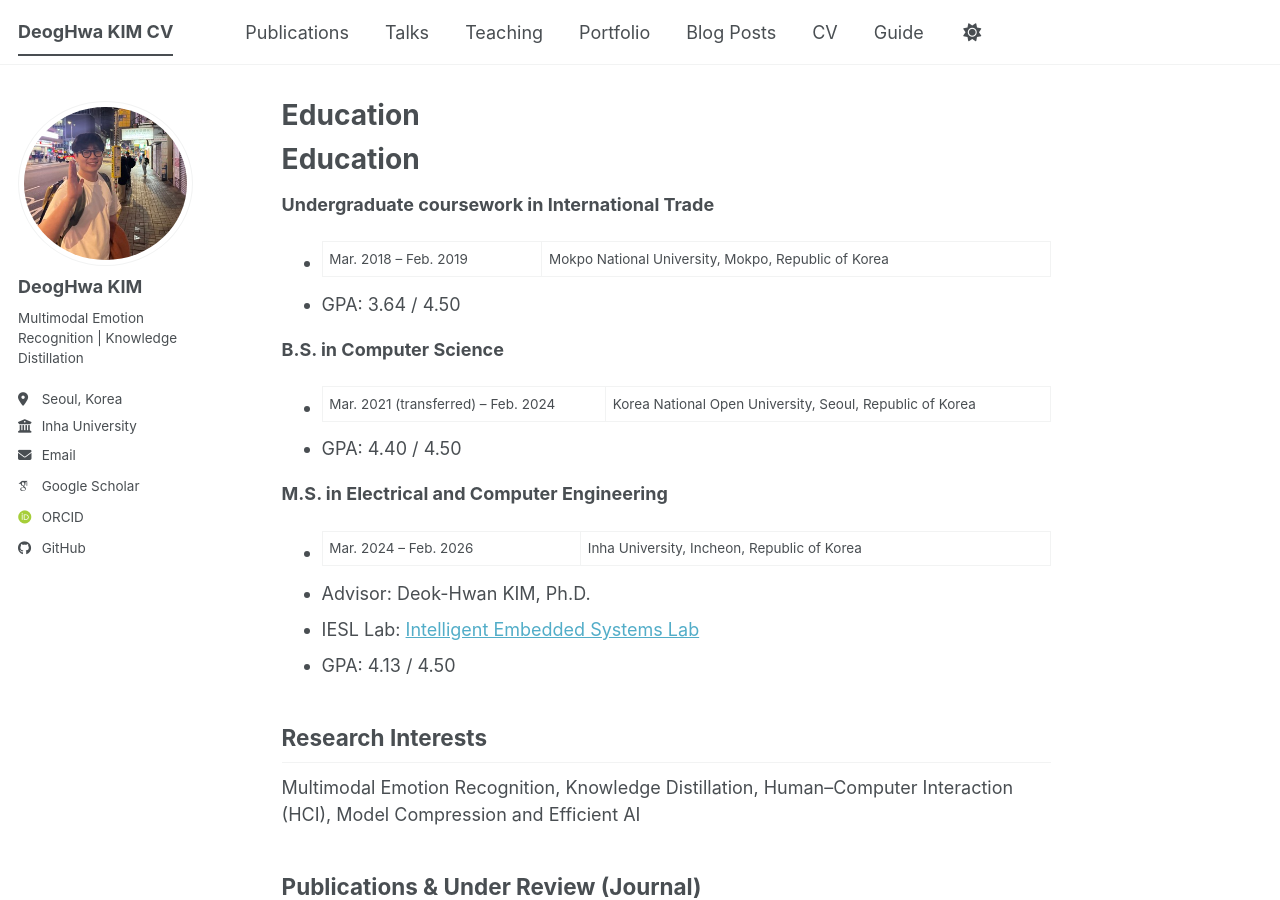
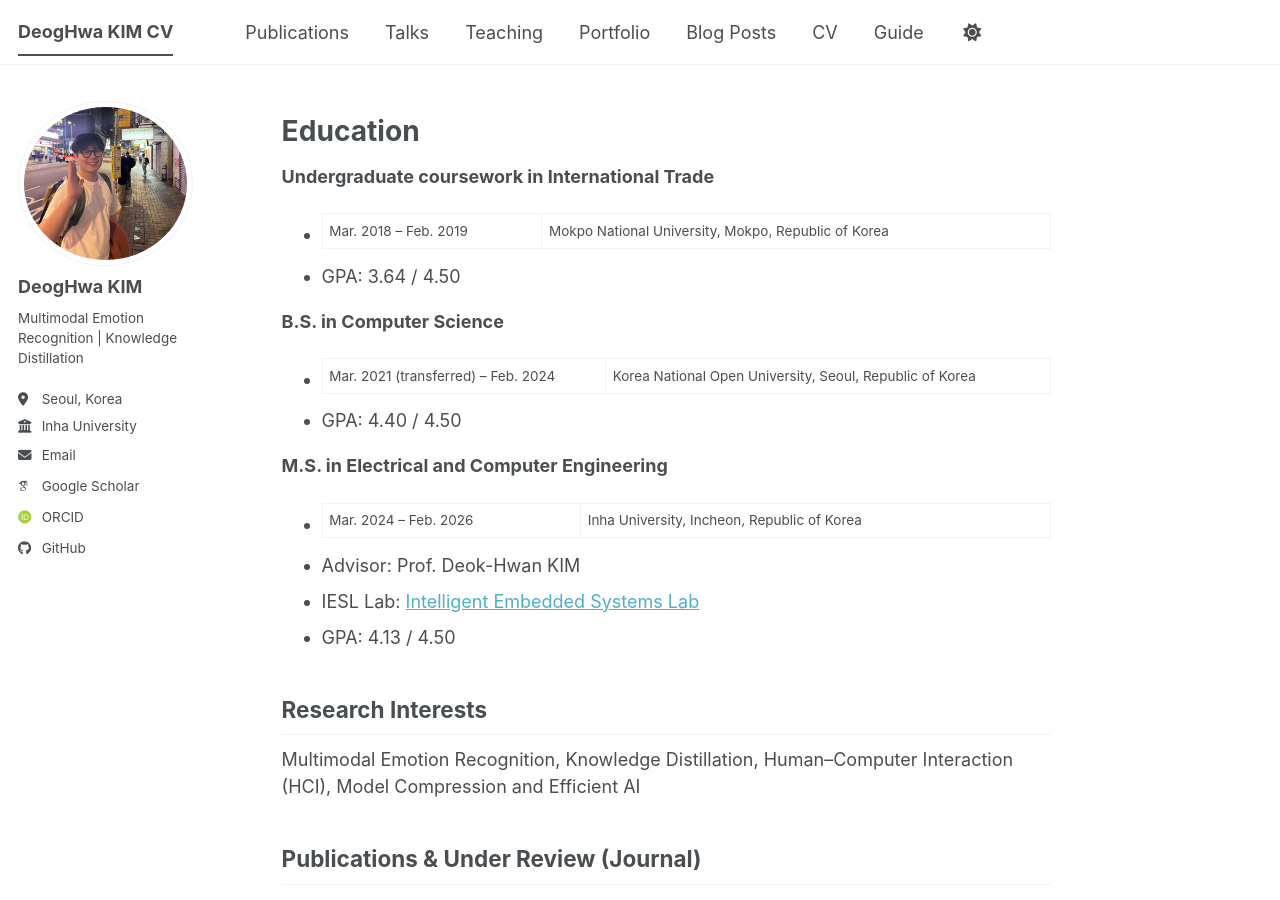
Before and after one commit to potatoduck9/potatoduck9.github.io, a Jekyll site: the page built from _pages/about.md, in a window 1280 px wide and 900 px high. Built offline with Jekyll 4.4.1, drawn with Linux system fonts in a browser that asks for light colours; some web fonts are replaced; a script bundle is joined from its source files by our own code; library files that are not in the unit come from our copies; our own code applies the rules of GitHub Pages for plain Markdown files.

Commit message:
Update about.md

```diff
--- a/_pages/about.md
+++ b/_pages/about.md
@@ -1,6 +1,6 @@
 ---
 permalink: /
-title:
+title: ""
 author_profile: true
 redirect_from:
   - /about/
@@ -20,7 +20,7 @@ Education
 
 **M.S. in Electrical and Computer Engineering**
 - Mar. 2024 – Feb. 2026 | Inha University, Incheon, Republic of Korea
-- Advisor: Deok-Hwan KIM, Ph.D.
+- Advisor: Prof. Deok-Hwan KIM
 - IESL Lab: [Intelligent Embedded Systems Lab](https://sites.google.com/view/iesl-inha-lab/home)
 - GPA: 4.13 / 4.50
 
```
